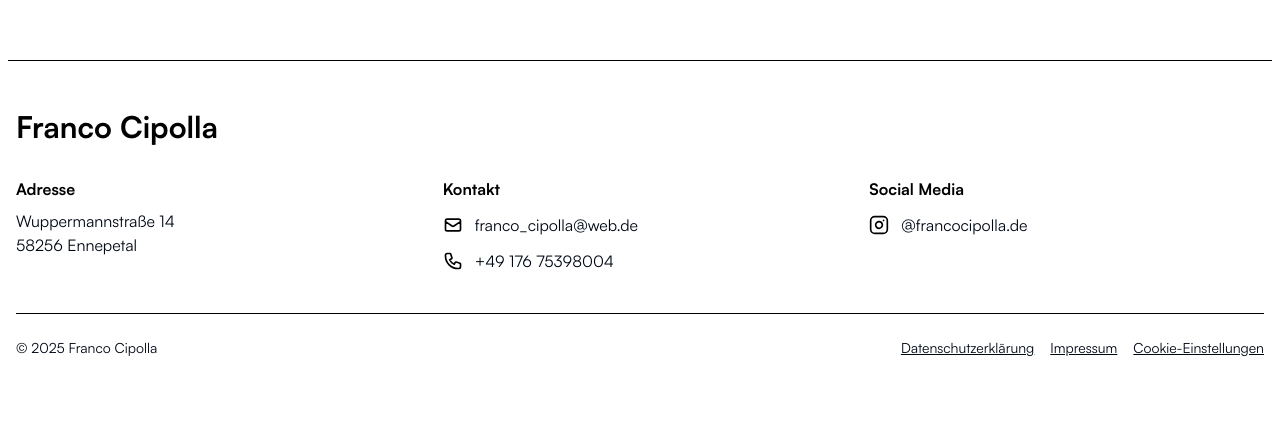
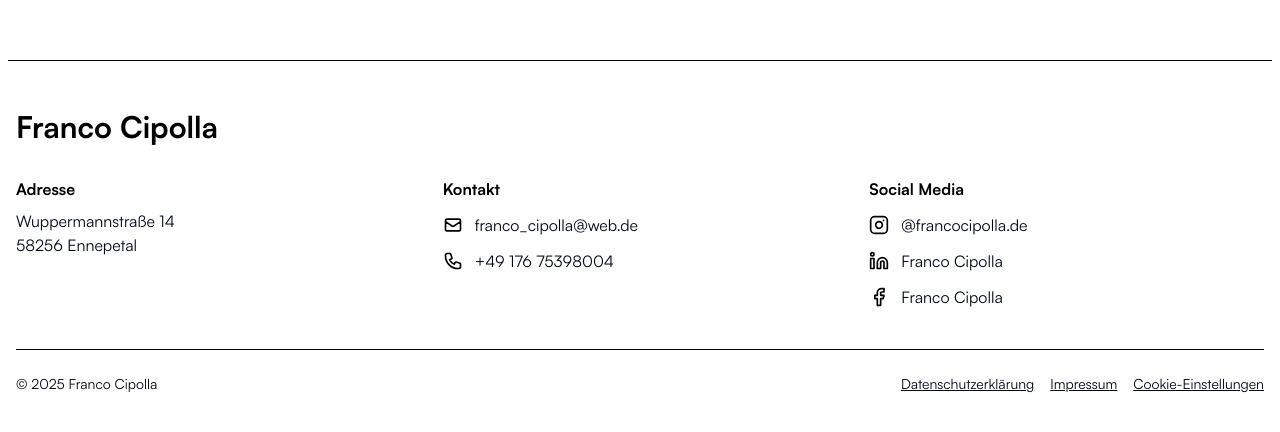
Before and after one commit to Franco-Cipolla/franco-cipolla-website, a React (Vite) app: page / in a window 1280 px wide. Shown: the part 8181-8613 px from the top of the page. Before the commit the page ends 8587 px from the top, so only its background shows below. Built offline with nearby package versions, Linux system fonts and the light colour scheme; no server answers.

Commit message:
`Added LinkedIn and Facebook social media links to Footer component`

```diff
--- a/src/components/Footer.jsx
+++ b/src/components/Footer.jsx
@@ -1,8 +1,10 @@
 import React, { useState } from 'react'
 import { HiOutlineMail, HiOutlinePhone } from 'react-icons/hi'
-import { FiInstagram } from 'react-icons/fi'
+import { FiFacebook, FiInstagram, FiLinkedin } from 'react-icons/fi'
 import { Link } from 'react-router-dom'
 import CookieBanner from './CookieBanner'
+import { FaLinkedin } from 'react-icons/fa'
+import { FaLinkedinIn } from 'react-icons/fa6'
 
 const Footer = () => {
   const [showCookieSettings, setShowCookieSettings] = useState(false)
@@ -70,6 +72,28 @@ const Footer = () => {
                 @francocipolla.de
               </a>
             </div>
+            <div className="flex items-center gap-3 mt-3">
+              <FiLinkedin className="text-black text-xl" />
+              <a
+                href="https://de.linkedin.com/in/franco-cipolla-00217a37a"
+                target="_blank"
+                rel="noopener noreferrer"
+                className="text-[#000814] hover:text-[#003566] transition-colors font-medium"
+              >
+                Franco Cipolla
+              </a>
+            </div>
+            <div className="flex items-center gap-3 mt-3">
+              <FiFacebook className="text-black text-xl" />
+              <a
+                href="https://www.facebook.com/people/Franco-Cipolla/61585491870754/#"
+                target="_blank"
+                rel="noopener noreferrer"
+                className="text-[#000814] hover:text-[#003566] transition-colors font-medium"
+              >
+                Franco Cipolla
+              </a>
+            </div>
           </div>
         </div>
       </div>
```
